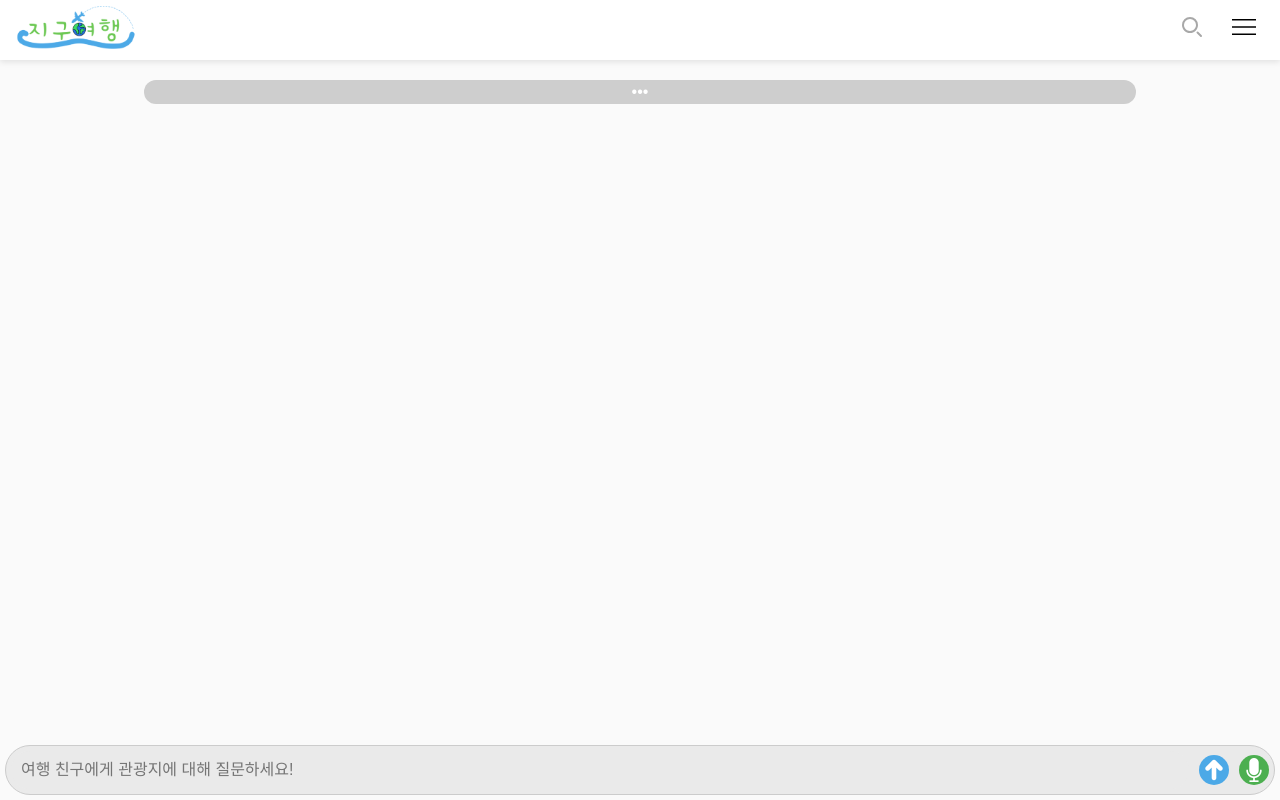
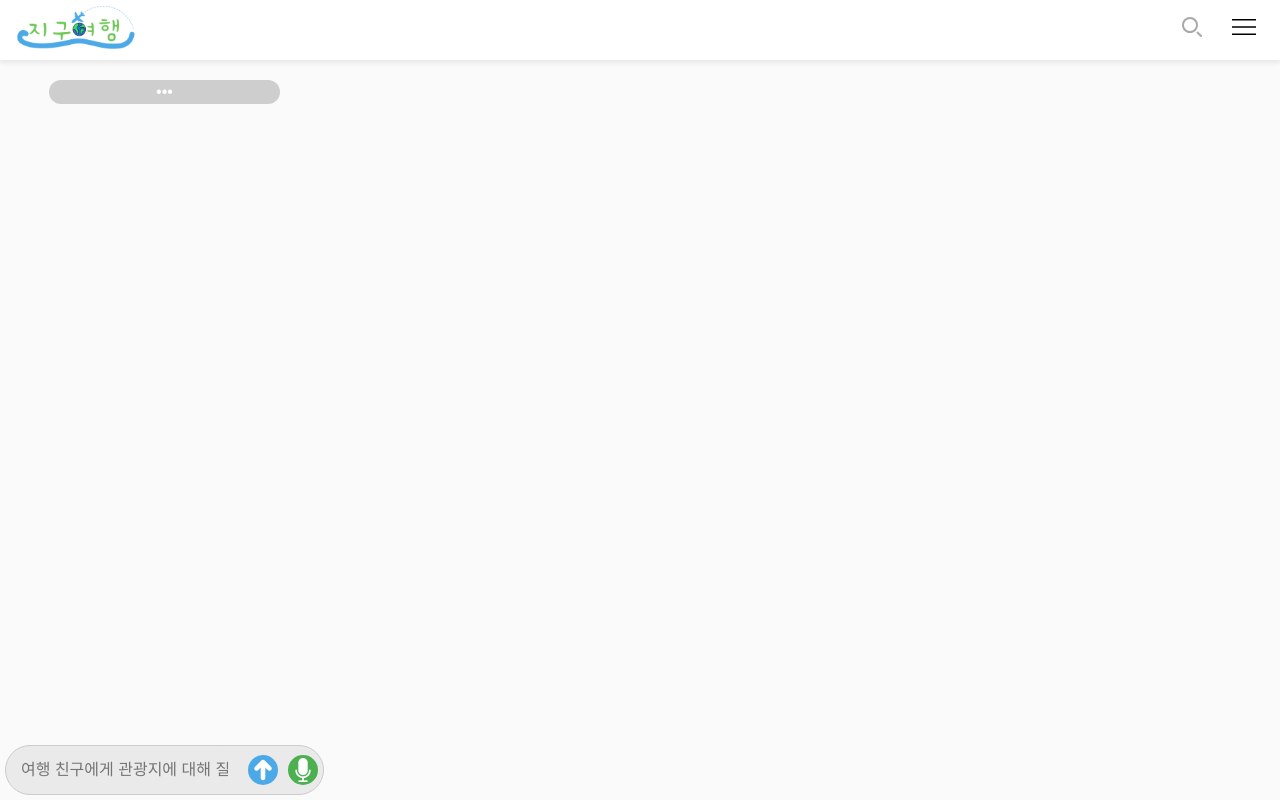
Before and after one commit to Team-Merge/jigu_travel_fe, a React (Vite) app: page /ai-guide in a window 1280 px wide. Built offline with nearby package versions, Linux system fonts and the light colour scheme.

Commit message:
feat: 수정 ai음성가이드 css

```diff
--- a/src/styles/AiGuide.css
+++ b/src/styles/AiGuide.css
@@ -9,18 +9,19 @@ body {
     display: flex;
     flex-direction: column;
     overflow: hidden;
-    height: 100vh;
-    width: 100vw;
+    height: 100vh; /* 화면 전체 높이를 사용 */
+    width: 100%;
 }
 
 #messagesContainer {
-    flex: 1;
-    /*overflow-y: auto;*/
+    flex: 1; /* 남은 공간을 모두 차지하도록 설정 */
     margin-bottom: 20px;
-    margin-top:60px;
-    height: 80vh;
+    margin-top: 60px;
     padding: 10px;
+    overflow-y: auto; /* 스크롤이 가능하도록 */
+    height: calc(100vh - 80px); /* 전체 화면에서 입력창 높이를 빼고 나머지 부분에 채팅창 */
 }
+
 #messagesContainer-scroll{
     flex: 1;
     overflow-y: auto;
```
